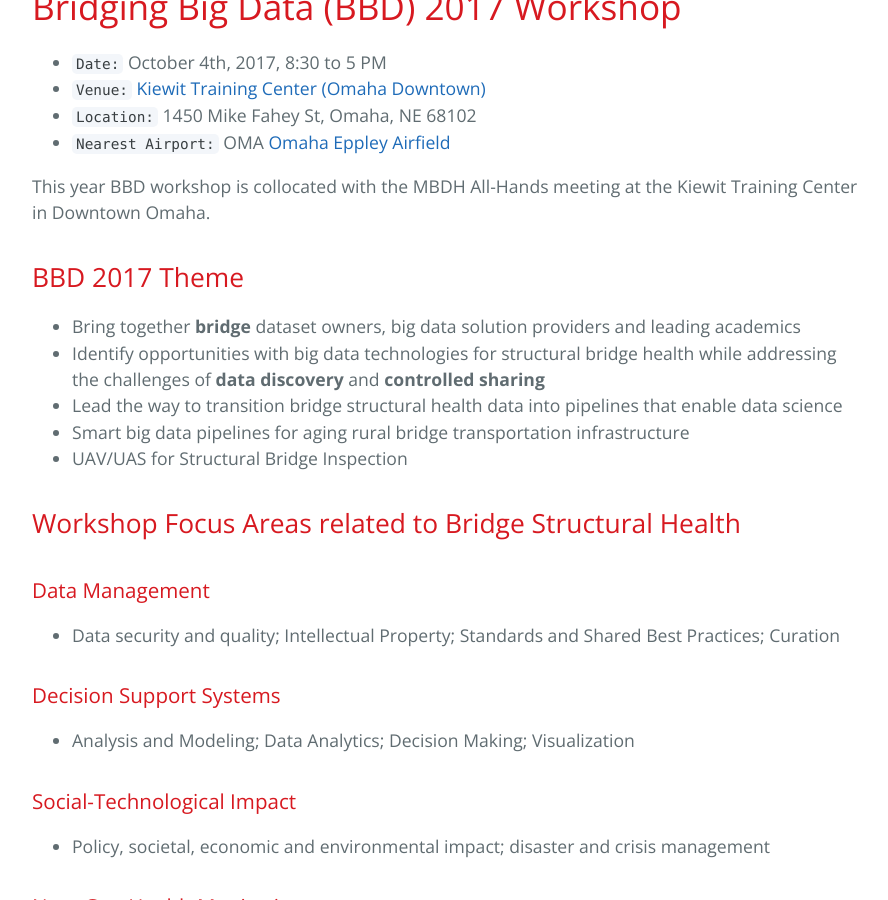
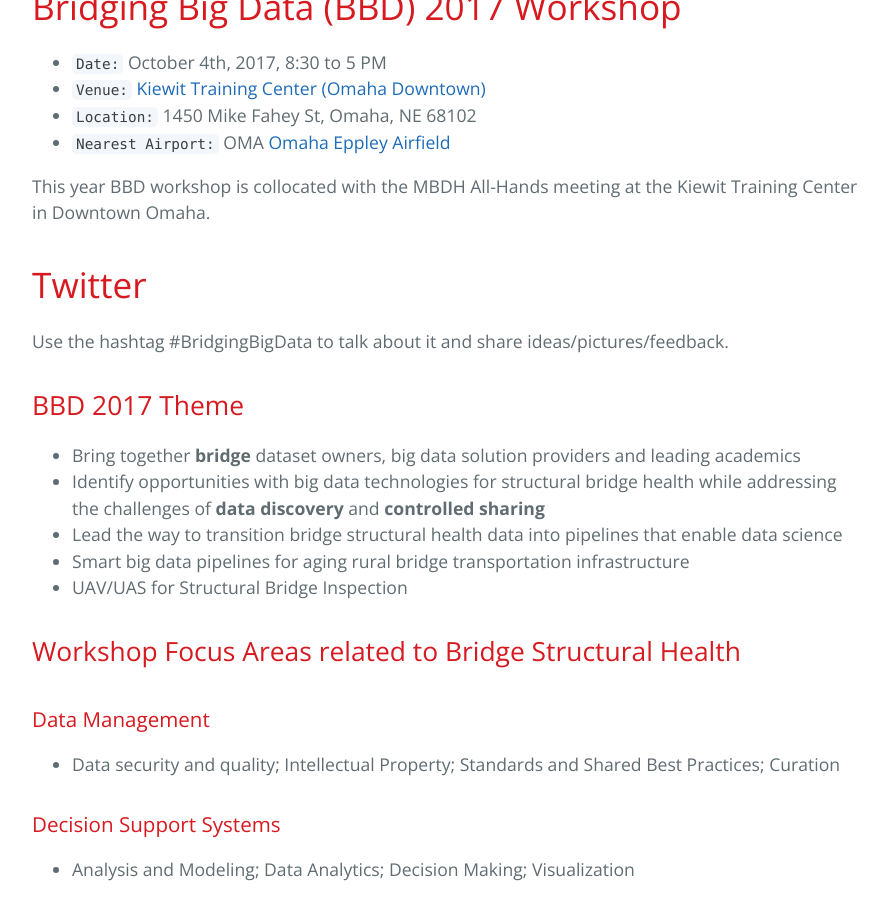
Before and after one commit to BridgingBigData/BridgingBigData.github.io, a Jekyll site: the page built from pages/bbd2017.md, in a window 1280 px wide and 900 px high, scrolled down 773 px. Shown: the whole window, without its empty margins (192-1080 px from the left). Built offline with Jekyll 4.4.1, drawn with Linux system fonts in a browser that asks for light colours.

Commit message:
added social

````diff
--- a/pages/bbd2017.md
+++ b/pages/bbd2017.md
@@ -12,6 +12,9 @@
 * ```Nearest Airport:``` OMA [Omaha Eppley Airfield](http://www.flyoma.com)
 
 This year BBD workshop is collocated with the MBDH All-Hands meeting at the Kiewit Training Center in Downtown Omaha.
+
+# Twitter
+Use the hashtag #BridgingBigData to talk about it and share ideas/pictures/feedback.
 
 ## BBD 2017 Theme
 - Bring together **bridge** dataset owners, big data solution providers and leading academics
````
